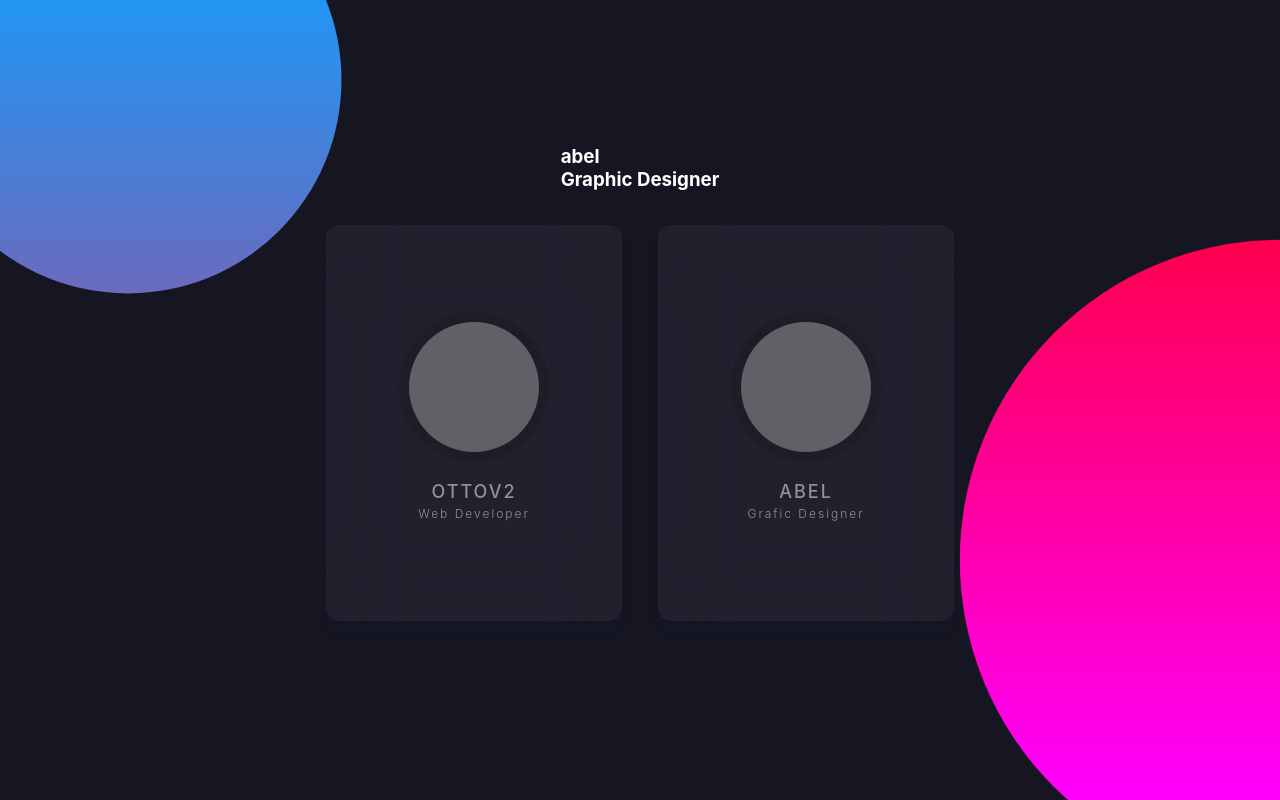
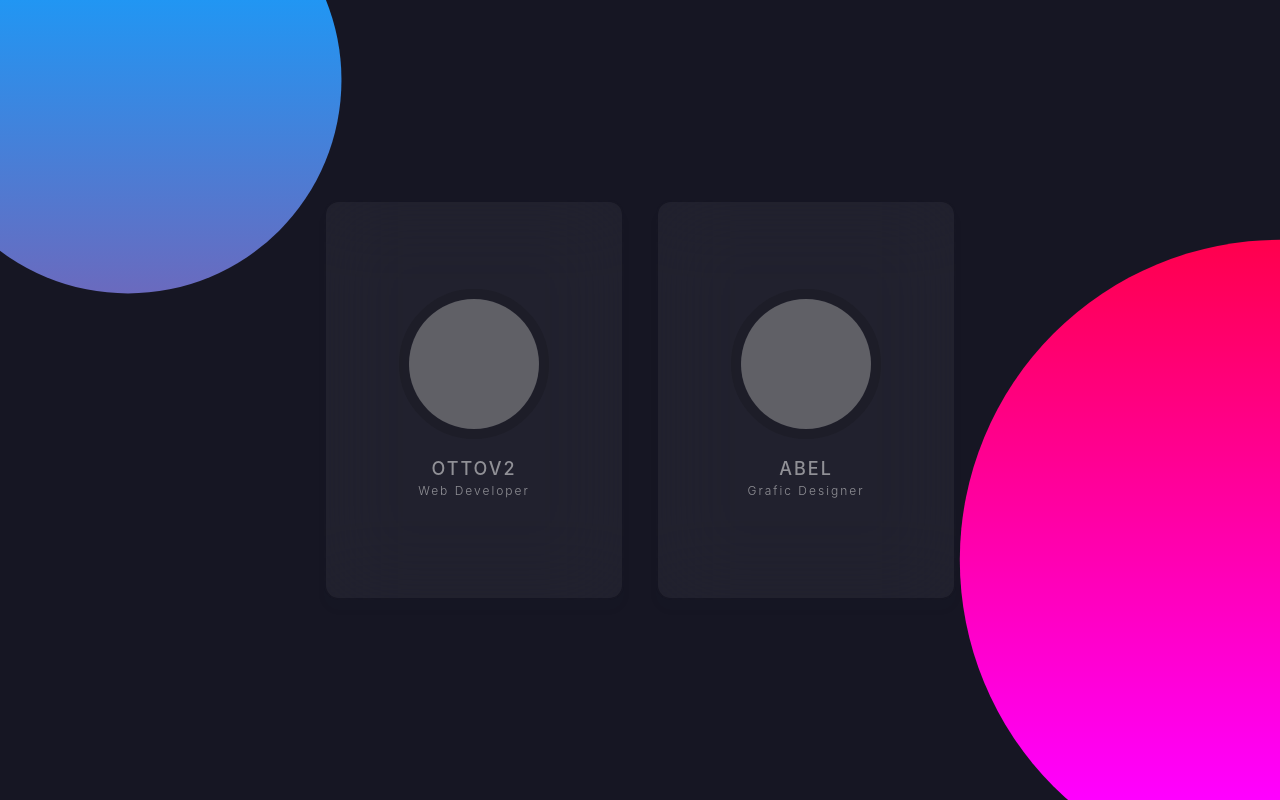
Before and after one commit to ottov4/ottov4.github.io, a plain HTML site: page index.html in a window 1280 px wide. Drawn offline with Linux system fonts and the light colour scheme; grey boxes are pictures that could not be loaded.

Commit message:
index.html

```diff
--- a/index.html
+++ b/index.html
@@ -13,9 +13,6 @@
       />
     </head>
     <body>
-    <div class="cardContent">
-      <h3>abel<br /><span>Graphic Designer</span></h3>
-    </div>
   </div>
 </div>
       <div class="container">
```
